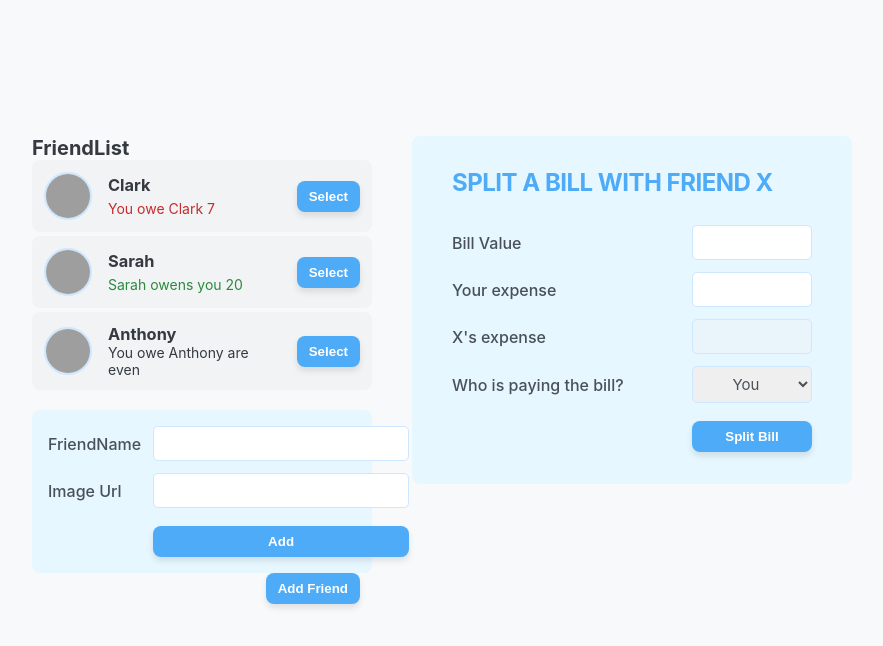
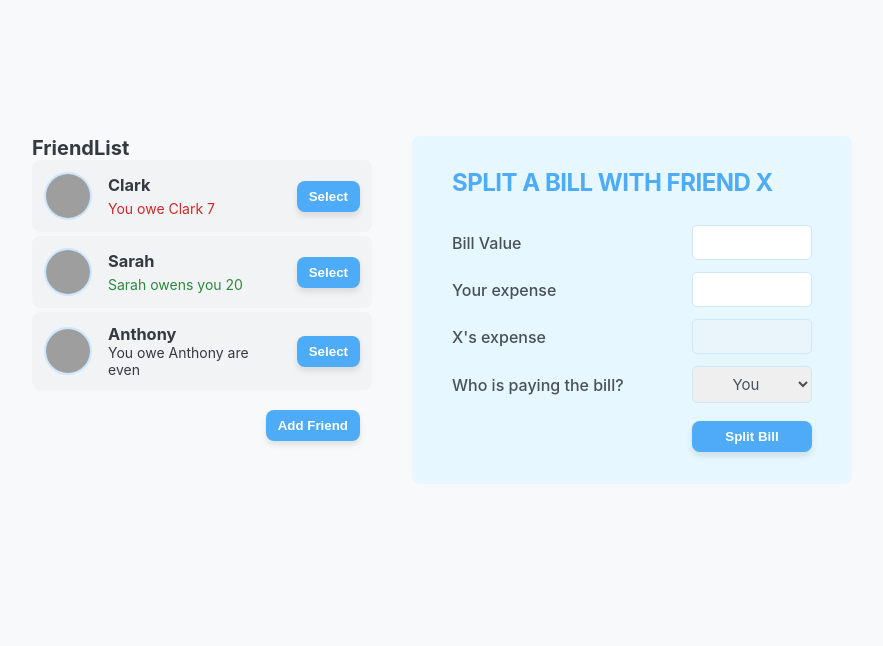
Before and after one commit to EmanueleZii/Eat-N_Split_React_Project, a React (Create React App) app: page / in a window 1280 px wide. Shown: the top 646 px of the page, without its empty margins (198-1081 px from the left). Built offline with nearby package versions, Linux system fonts and the light colour scheme; grey boxes are pictures that could not be loaded.

Commit message:
add friend and close

```diff
--- a/src/App.js
+++ b/src/App.js
@@ -1,3 +1,4 @@
+import { useState } from 'react';
 import './App.css';
 
 const initialFriends = [
@@ -20,14 +21,27 @@
     balance: 0,
   },
 ];
+function Button({children, onClick}){
+  return(
+    <button className='button' onClick={onClick}>{children}</button>
+  );
+ }
+export default function App() {
 
-export default function App() {
+  const [showAddFriend, setShowFriend] = useState(false);
+
+  function handleShowAddFriend(){
+    setShowFriend((show)=> !show);
+  }
+
   return (
     <div className='app'>
       <div className='sidebar'>
         <FriendList initialFriends={initialFriends} />
-        <FormAddfriend />
-        <Button>Add Friend</Button>
+         { showAddFriend &&  <FormAddFriend /> }
+        <Button  onClick={handleShowAddFriend}>
+          {showAddFriend ? "Close":"Add Friend"}
+        </Button>
       </div>
       <FormSplitBill />
     </div>
@@ -67,13 +81,9 @@
     );
  }
 
- function Button({children}){
-  return(
-    <button className='button'>{children}</button>
-  );
- }
 
- function FormAddfriend(){
+
+ function FormAddFriend(){
   return(
     <form className='form-add-firend'>
       <label>FriendName</label>
```
